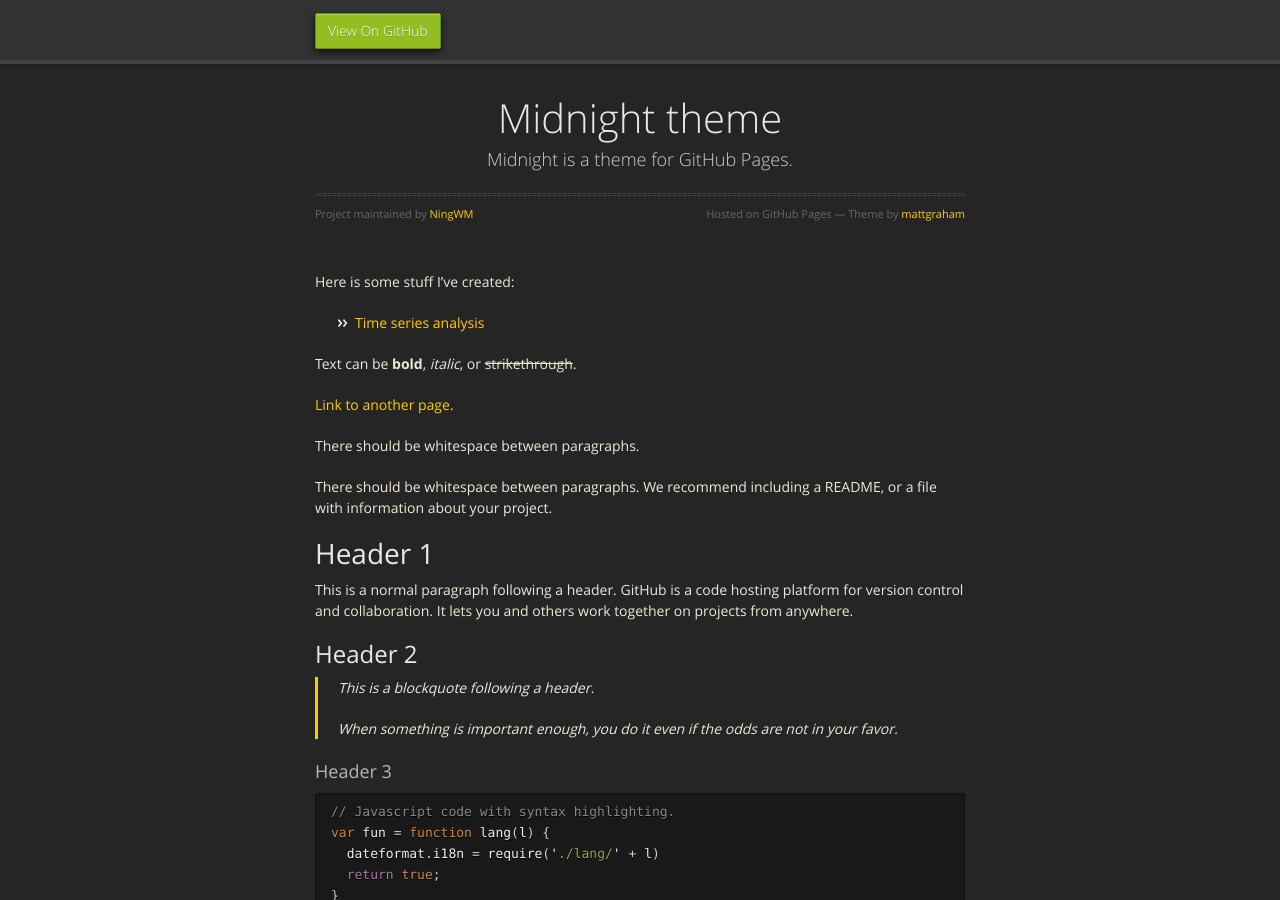
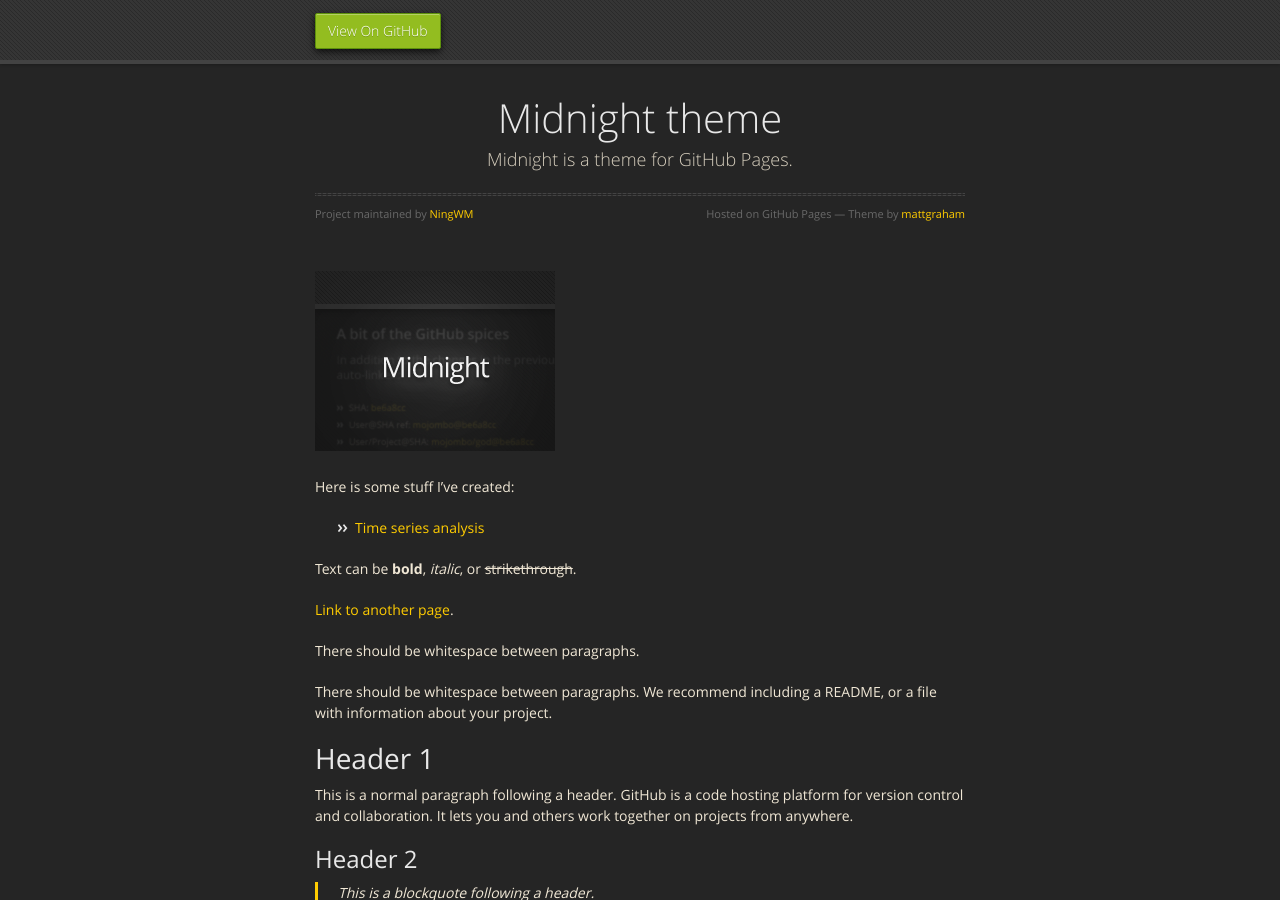
Before and after one commit to NingWM/NingWM.github.io, a Jekyll site: the page built from index.md, in a window 1280 px wide and 900 px high. Built offline with Jekyll 4.4.1, drawn with Linux system fonts in a browser that asks for light colours; our own code applies the rules of GitHub Pages for plain Markdown files.

Commit message:
Update index.md

```diff
--- a/index.md
+++ b/index.md
@@ -3,7 +3,7 @@ title: See, I can change the title!!!
 description: subtitle
 ---
 
-
+![MyPicture](thumbnail.png)
 
 
 
```
